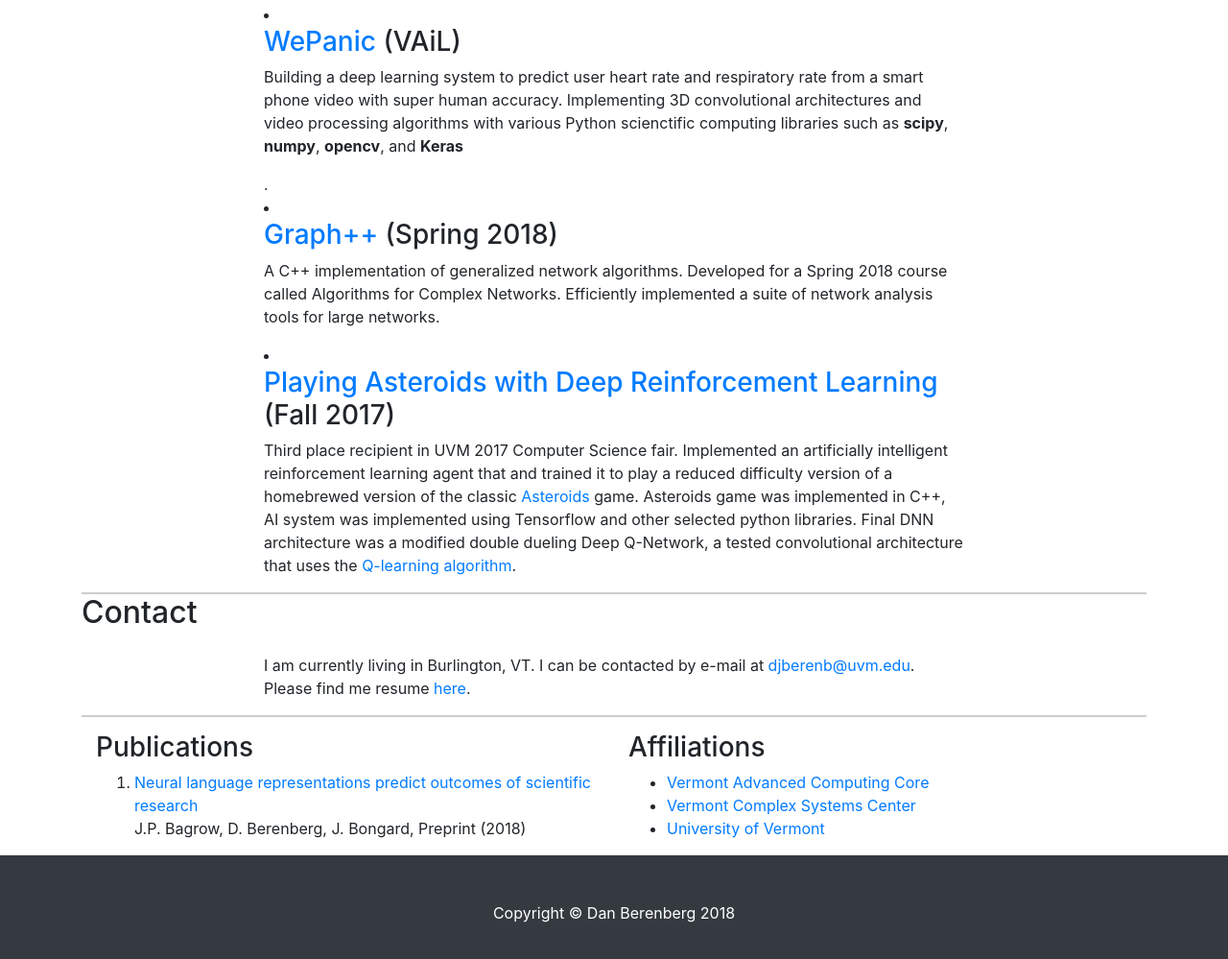
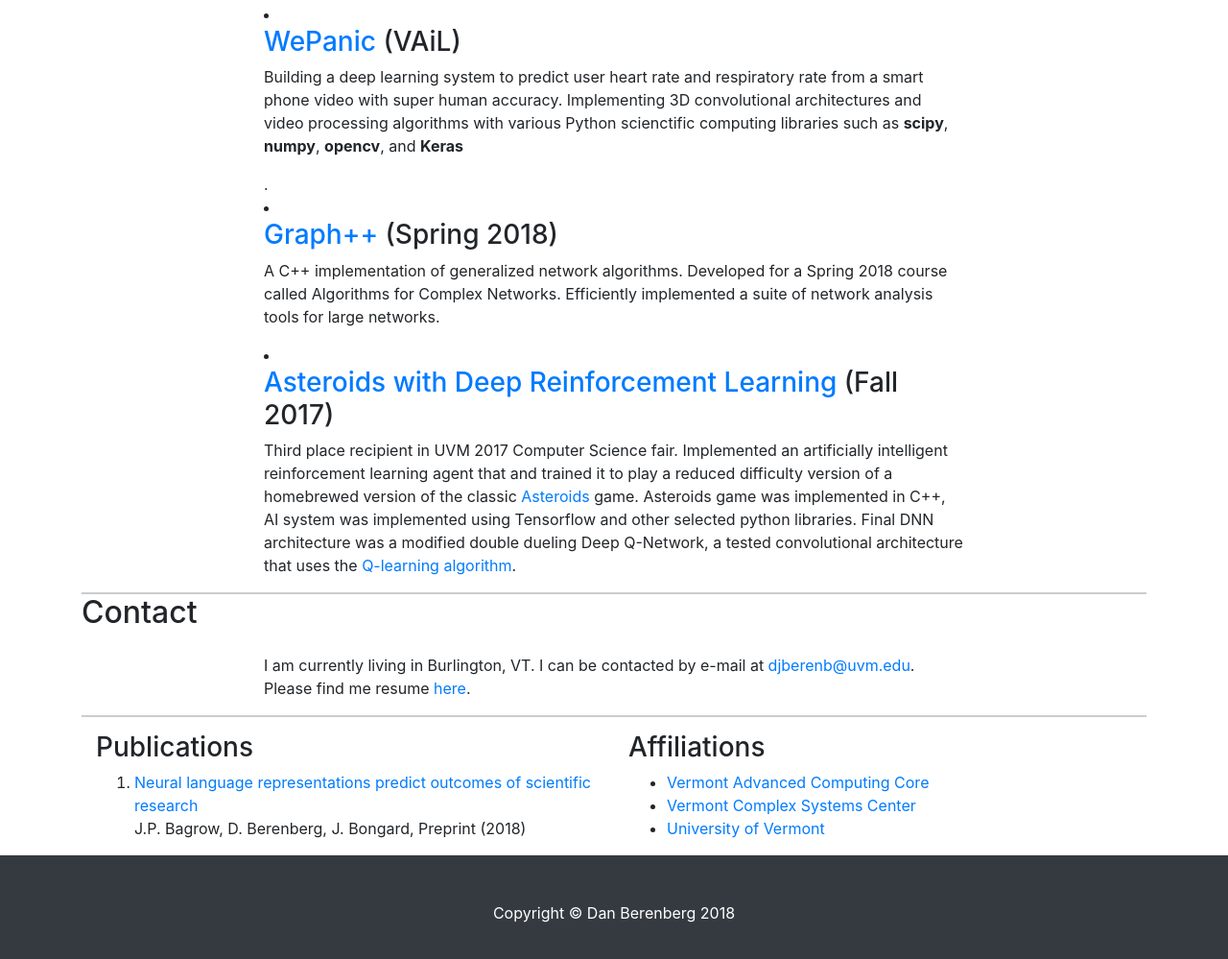
Before and after one commit to danielberenberg/danielberenberg.github.io, a plain HTML site: page index.html in a window 1280 px wide. Shown: the part 980-1979 px from the top of the page at 96% size. Drawn offline with nearby package versions, Linux system fonts and the light colour scheme.

Commit message:
asteroids

```diff
--- a/index.html
+++ b/index.html
@@ -104,7 +104,7 @@
                 </li>
                 <li>
                     <h3>
-                        <a href="https://github.com/danielberenberg/ANNsteroidsReLoaded">Playing Asteroids with Deep Reinforcement Learning</a> (Fall 2017)
+                        <a href="https://github.com/danielberenberg/ANNsteroidsReLoaded">Asteroids with Deep Reinforcement Learning</a> (Fall 2017)
                     </h3>
                     <p>Third place recipient in UVM 2017 Computer Science fair. Implemented an artificially intelligent reinforcement learning agent that and trained it to play a reduced difficulty version of a homebrewed version of the classic <a href="https://en.wikipedia.org/wiki/Asteroids_(video_game">Asteroids</a> game. Asteroids game was implemented in C++, AI system was implemented using Tensorflow and other selected python libraries. Final DNN architecture was a modified double dueling Deep Q-Network, a tested convolutional architecture that uses the <a href="https://en.wikipedia.org/wiki/Q-learning">Q-learning algorithm</a>.</p>
                 </li>
```
